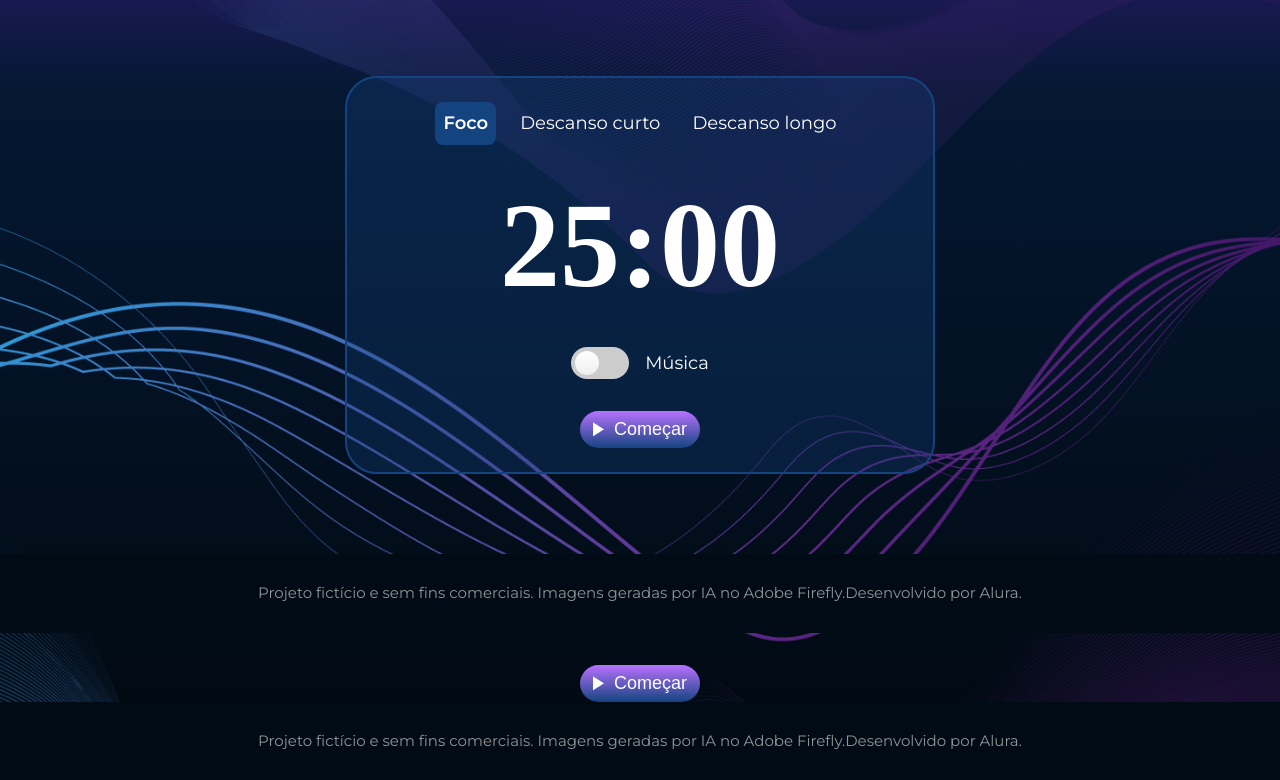
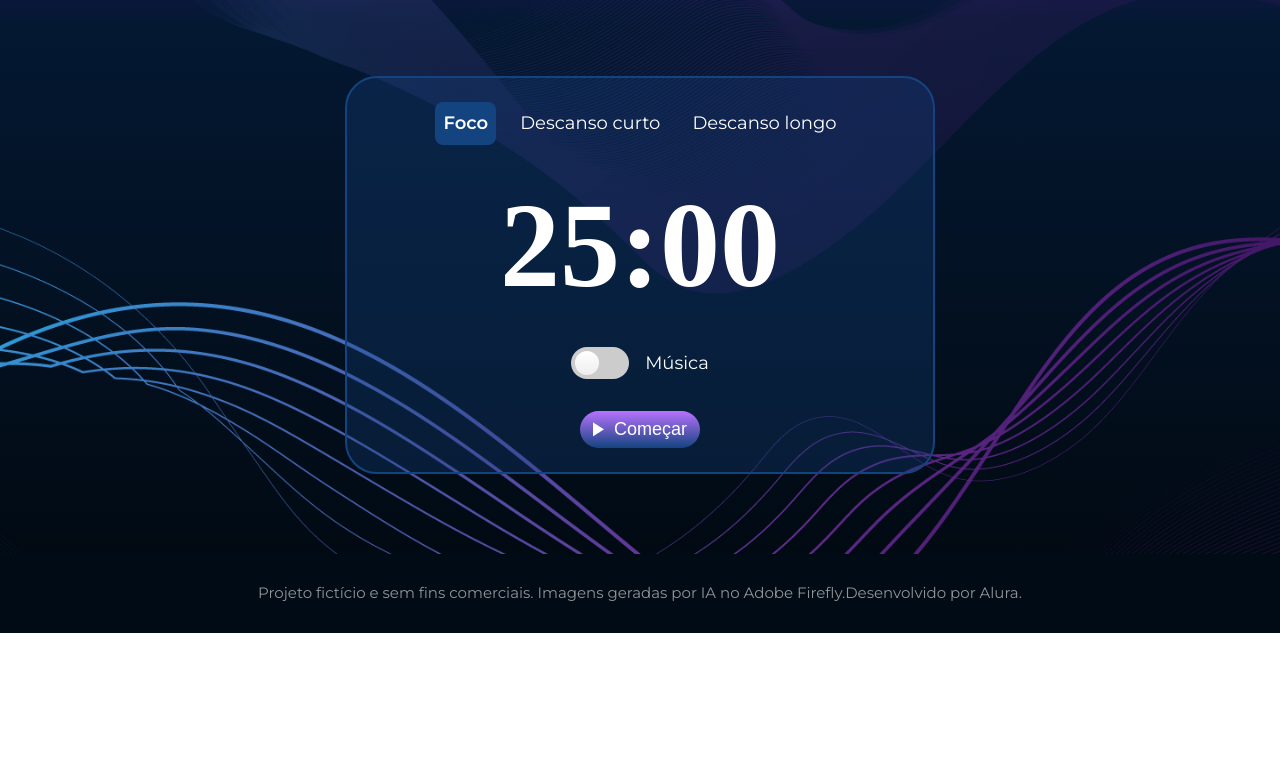
Before and after one commit to Augusto-A/fokus, a plain HTML site: page index.html in a window 1280 px wide. Shown: the part 548-1328 px from the top of the page. After the commit the page ends 1181 px from the top, so only its background shows below. Drawn offline with nearby package versions, Linux system fonts and the light colour scheme; a web font is replaced by a local one.

Commit message:
Add files via upload

```diff
--- a/index.html
+++ b/index.html
@@ -77,27 +77,4 @@
         </footer>
     </main>
 
-</body>
-
-</html>     </label>
-                    </li>
-                </ul>
-                <div class="app__card-primary-button-wrapper">
-                    <button id="start-pause" class="app__card-primary-button">
-                        <img class="app__card-primary-butto-icon" src="/imagens/play_arrow.png" alt="">
-                        <span>Começar</span>
-                    </button>
-                </div>
-            </div>
-        </section>
-
-        <footer class="app__footer">
-            <p class="app__footer-text">
-                Projeto fictício e sem fins comerciais. Imagens geradas por IA no Adobe Firefly.Desenvolvido por Alura.
-            </p>
-        </footer>
-    </main>
-
-</body>
-
 </html>
```
